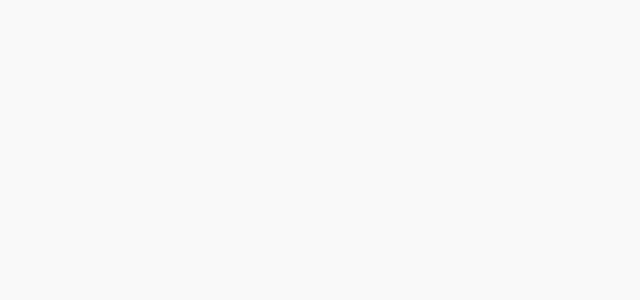
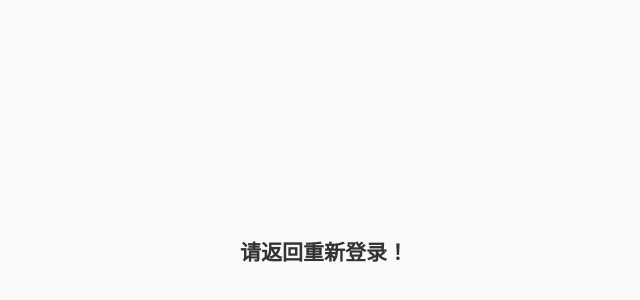
Before and after one commit to Hoxxxxx/m3u, a Vue app: page /error in a window 1280 px wide. Shown: the part 164-464 px from the top of the page, without its empty margins (396-1036 px from the left). Built offline with nearby package versions, Linux system fonts and the light colour scheme.

Commit message:
sso功能添加

```diff
--- a/src/api/basic.js
+++ b/src/api/basic.js
@@ -1,4 +1,12 @@
 import request from '@/utils/request'
+
+// 获取token
+
+export const getToken = (params) => {
+  return request.post('hr/authorizations',
+      params
+  )
+}
 
 // 获取账套列表
 export const sobsList = (params) => {
--- /dev/null
+++ b/src/components/error.vue
@@ -0,0 +1,24 @@
+<template>
+  <div class="error">
+    <h2 class="errorMsg">请返回重新登录！</h2>
+  </div>
+</template>
+
+<script>
+export default {};
+</script>
+
+<style lang="less" scoped>
+.error {
+  width: 100%;
+  height: 100%;
+  position: relative;
+  .errorMsg {
+    width: 100%;
+    text-align: center;
+    position: absolute;
+    top: 50%;
+    transform: translateY(-50);
+  }
+}
+</style>
--- a/src/router/index.js
+++ b/src/router/index.js
@@ -3,6 +3,7 @@ import VueRouter from 'vue-router'
 
 const Home = () => import('@/views/Home')
 const workList = () => import('@/views/workList/workList')
+const error = () => import('@/components/error')
 const newPro = () => import('@/views/allProcess/newProcess') // 新建流程
 const apply = () => import('@/views/allProcess/apply') // 申请
 const newApp = () => import('@/views/allProcess/newApproval') // 新建流程
@@ -14,19 +15,20 @@ const check = () => import('@/views/allProcess/check') // 退回
 // 申请单
 Vue.use(VueRouter)
 
-const routes = [
-  {
+const routes = [{
     path: '/',
     name: 'Home',
     component: Home,
     redirect: '/workList',
-    children: [
-      {
-        path: '/workList',
-        name: 'workList',
-        component: workList
-      }
-    ]
+    children: [{
+      path: '/workList',
+      name: 'workList',
+      component: workList
+    }]
+  },
+  {
+    path: '/error',
+    component: error,
   },
   // 新建流程
   {
@@ -150,4 +152,43 @@ const originalPush = VueRouter.prototype.push
 VueRouter.prototype.push = function push(location) {
   return originalPush.call(this, location).catch(err => err)
 }
+
+import {
+  getToken
+} from '@/api/basic'
+// 挂载路由导航守卫
+router.beforeEach((to, from, next) => {
+  const token = window.sessionStorage.getItem("token")
+  if (token) {
+    next()
+  } else {
+    if (window.location.href.includes('code')) {
+      let urlParams = window.location.href.split('code')[1].split('&')[0].split('=')[1]
+      let params = {
+        code:urlParams
+      }
+      getToken(params).then(res => {
+        if (res.status == 200) {
+          let token = res.data.token
+          sessionStorage.setItem('token', token)
+          next({
+            path: to.path
+          })
+        } else {
+          console.log(res.error)
+        }
+      })
+    } else {
+      window.sessionStorage.clear()
+      // 通过判断path防止出现死循环
+      if (to.path === '/error') {
+        next()
+      } else {
+        next('/error')
+      }
+    }
+  }
+})
+
+
 export default router
```
